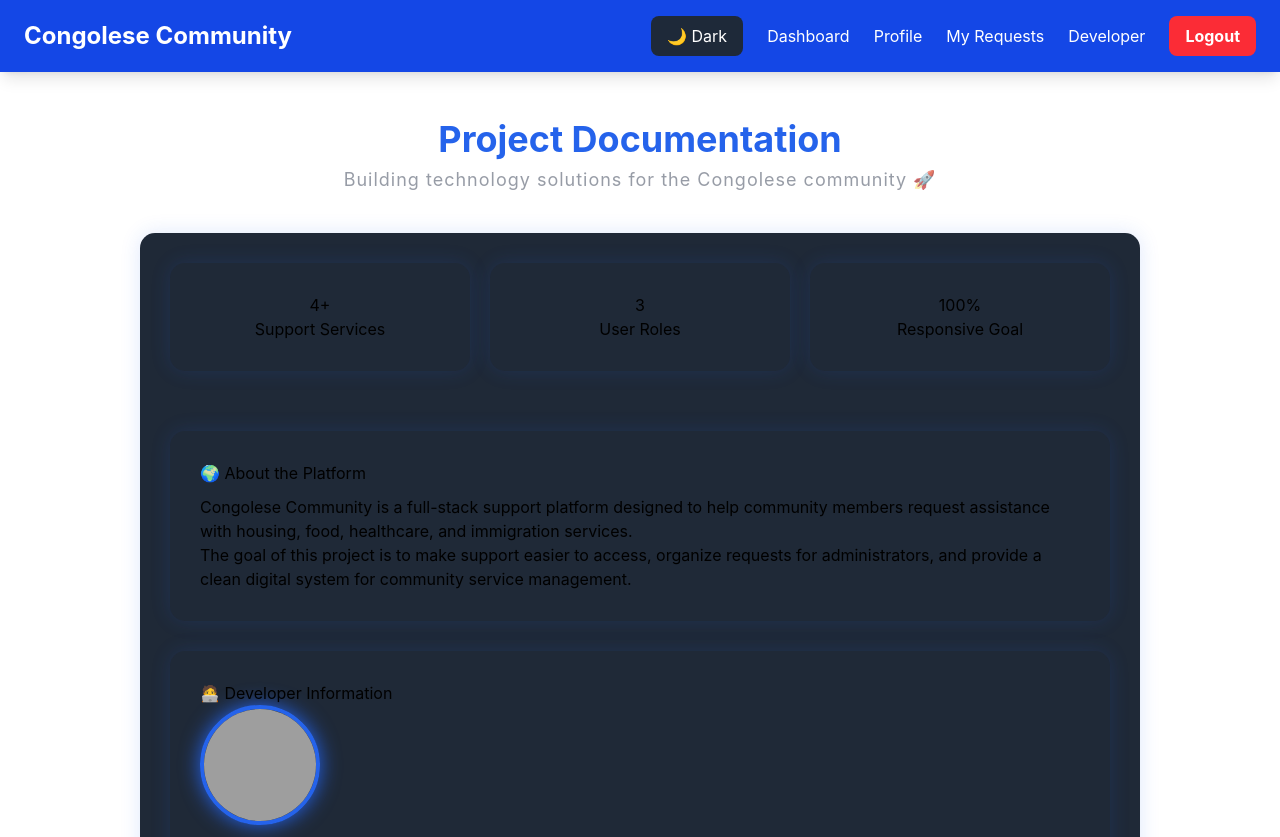
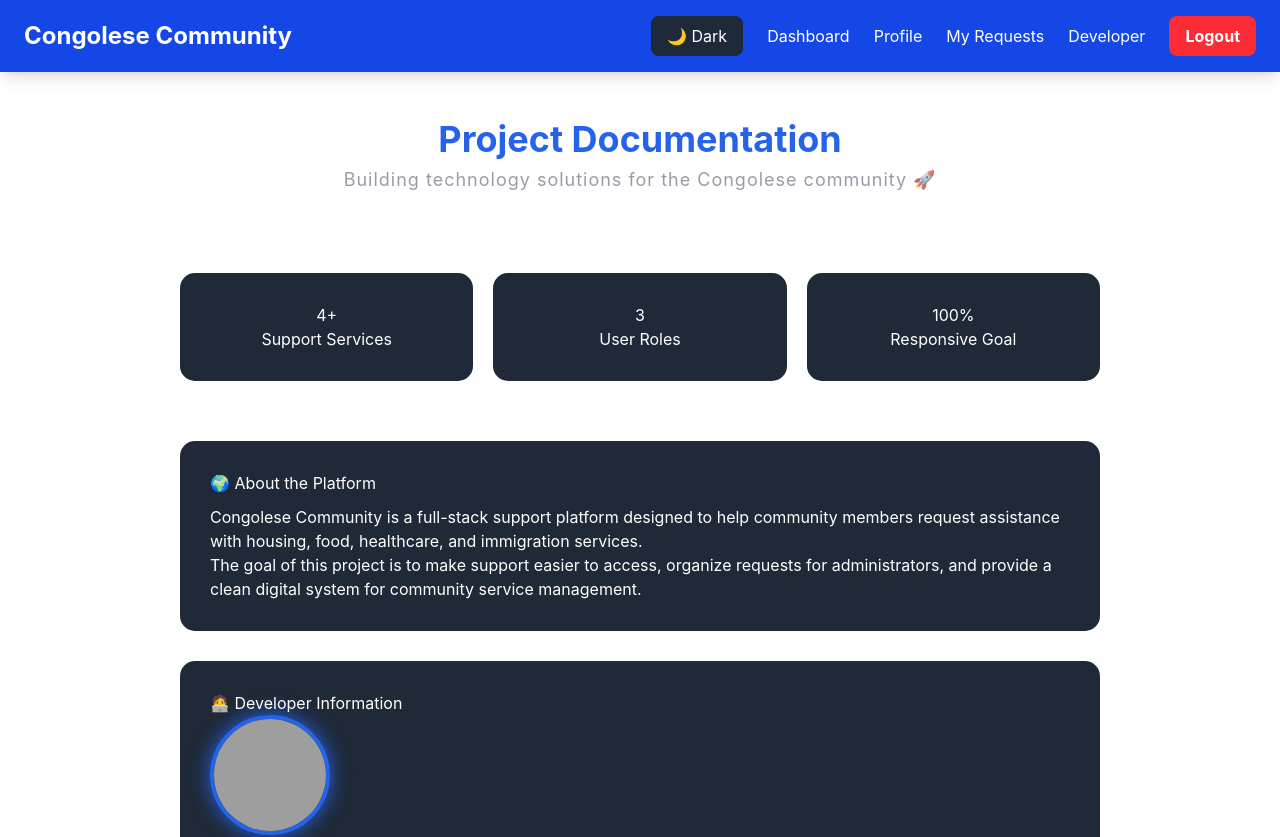
Before and after one commit to joekalala880/congolese-community-platform, a React app in the folder frontend/: page /developer in a window 1280 px wide. Shown: the top 837 px of the page. Built offline with nearby package versions, Linux system fonts and the light colour scheme; grey boxes are pictures that could not be loaded; the HTML template or start-up script is replaced by a standard one.

Commit message:
Fix developer page styling

```diff
--- a/frontend/src/DeveloperPage.jsx
+++ b/frontend/src/DeveloperPage.jsx
@@ -6,21 +6,24 @@ function Developer() {
     padding: "30px",
     borderRadius: "15px",
     marginBottom: "30px",
-    boxShadow: "0 0 20px rgba(37, 99, 235, 0.15)",
+    color: "white",
     transition: "0.3s ease",
   };
 
   const hoverUp = (e) => {
     e.currentTarget.style.transform = "translateY(-5px)";
+    e.currentTarget.style.boxShadow = "0 0 20px rgba(37, 99, 235, 0.25)";
   };
 
   const hoverDown = (e) => {
     e.currentTarget.style.transform = "translateY(0px)";
+    e.currentTarget.style.boxShadow = "none";
   };
 
   return (
     <>
       <Navbar />
+
       <style>
         {`
           @keyframes pulse {
@@ -31,8 +34,20 @@ function Developer() {
         `}
       </style>
 
-      <div style={{ textAlign: "center", marginTop: "40px", marginBottom: "40px" }}>
-        <h1 style={{ color: "#2563eb", fontSize: "36px", fontWeight: "bold" }}>
+      <div
+        style={{
+          textAlign: "center",
+          marginTop: "40px",
+          marginBottom: "40px",
+        }}
+      >
+        <h1
+          style={{
+            color: "#2563eb",
+            fontSize: "36px",
+            fontWeight: "bold",
+          }}
+        >
           Project Documentation
         </h1>
 
@@ -50,14 +65,10 @@ function Developer() {
 
       <div
         style={{
-    backgroundColor: "#1f2937",
-    padding: "30px",
-    borderRadius: "15px",
-    marginBottom: "30px",
+          padding: "40px",
           maxWidth: "1000px",
-    margin: "0 auto 30px auto",
-    boxShadow: "0 0 20px rgba(37, 99, 235, 0.15)",
-    transition: "0.3s ease",
+          margin: "auto",
+          color: "white",
         }}
       >
         <div
@@ -68,24 +79,41 @@ function Developer() {
             marginBottom: "30px",
           }}
         >
-          <div style={{ ...cardStyle, textAlign: "center" }} onMouseOver={hoverUp} onMouseOut={hoverDown}>
+          <div
+            style={{ ...cardStyle, textAlign: "center" }}
+            onMouseOver={hoverUp}
+            onMouseOut={hoverDown}
+          >
             <h2>4+</h2>
             <p>Support Services</p>
           </div>
 
-          <div style={{ ...cardStyle, textAlign: "center" }} onMouseOver={hoverUp} onMouseOut={hoverDown}>
+          <div
+            style={{ ...cardStyle, textAlign: "center" }}
+            onMouseOver={hoverUp}
+            onMouseOut={hoverDown}
+          >
             <h2>3</h2>
             <p>User Roles</p>
           </div>
 
-          <div style={{ ...cardStyle, textAlign: "center" }} onMouseOver={hoverUp} onMouseOut={hoverDown}>
+          <div
+            style={{ ...cardStyle, textAlign: "center" }}
+            onMouseOver={hoverUp}
+            onMouseOut={hoverDown}
+          >
             <h2>100%</h2>
             <p>Responsive Goal</p>
           </div>
         </div>
 
-        <div style={{ ...cardStyle, textAlign: "left" }} onMouseOver={hoverUp} onMouseOut={hoverDown}>
+        <div
+          style={{ ...cardStyle, textAlign: "left" }}
+          onMouseOver={hoverUp}
+          onMouseOut={hoverDown}
+        >
           <h2>🌍 About the Platform</h2>
+
           <p style={{ marginTop: "10px" }}>
             Congolese Community is a full-stack support platform designed to help
             community members request assistance with housing, food, healthcare,
@@ -123,19 +151,26 @@ function Developer() {
             }}
           />
 
-          <p><strong>Name:</strong> Joel Kalala</p>
-          <p><strong>Major:</strong> Computer Science</p>
-          <p><strong>Role:</strong> Full-Stack MERN Developer</p>
+          <p>
+            <strong>Name:</strong> Joel Kalala
+          </p>
+          <p>
+            <strong>Major:</strong> Computer Science
+          </p>
+          <p>
+            <strong>Role:</strong> Full-Stack MERN Developer
+          </p>
 
           <p>
             This platform was designed and developed to help the Congolese
-            community access housing, immigration, food assistance, and
-            healthcare support services.
+            community access housing, immigration, food assistance, and healthcare
+            support services.
           </p>
         </div>
 
         <div style={cardStyle} onMouseOver={hoverUp} onMouseOut={hoverDown}>
           <h2>⚙️ Technologies Used</h2>
+
           <ul>
             <li>React.js and Vite frontend</li>
             <li>Node.js and Express backend</li>
@@ -148,6 +183,7 @@ function Developer() {
 
         <div style={cardStyle} onMouseOver={hoverUp} onMouseOut={hoverDown}>
           <h2>📄 Project Features</h2>
+
           <ul>
             <li>User authentication system</li>
             <li>Admin dashboard</li>
@@ -160,8 +196,12 @@ function Developer() {
         <div style={cardStyle} onMouseOver={hoverUp} onMouseOut={hoverDown}>
           <h2>📬 Contact & Portfolio</h2>
 
-          <p><strong>Developer:</strong> Joel Kalala</p>
-          <p><strong>Email:</strong> kalalajoel27@gmail.com</p>
+          <p>
+            <strong>Developer:</strong> Joel Kalala
+          </p>
+          <p>
+            <strong>Email:</strong> kalalajoel27@gmail.com
+          </p>
 
           <p>
             <strong>GitHub:</strong>{" "}
@@ -176,7 +216,8 @@ function Developer() {
           </p>
 
           <p>
-            <strong>Project Type:</strong> Full-Stack MERN Community Support Platform
+            <strong>Project Type:</strong> Full-Stack MERN Community Support
+            Platform
           </p>
 
           <div style={{ marginTop: "20px" }}>
@@ -238,6 +279,7 @@ function Developer() {
 
         <div style={cardStyle} onMouseOver={hoverUp} onMouseOut={hoverDown}>
           <h2>🚀 Future Improvements</h2>
+
           <ul>
             <li>MongoDB Atlas production database</li>
             <li>Backend deployment on Render or Railway</li>
@@ -249,19 +291,8 @@ function Developer() {
             <li>Community announcements system</li>
           </ul>
         </div>
-      </div>
-      <div
-  style={{
-    backgroundColor: "#1f2937",
-    padding: "30px",
-    borderRadius: "15px",
-    marginBottom: "30px",
-    boxShadow: "0 0 20px rgba(37, 99, 235, 0.15)",
-    transition: "0.3s ease",
-  }}
-  onMouseOver={hoverUp}
-  onMouseOut={hoverDown}
->
+
+        <div style={cardStyle} onMouseOver={hoverUp} onMouseOut={hoverDown}>
           <h2>🟢 System Status</h2>
 
           <p>✅ Frontend Deployment: Online</p>
@@ -270,6 +301,7 @@ function Developer() {
           <p>✅ Authentication System: Running</p>
           <p>🟡 MongoDB Atlas: Future Upgrade</p>
           <p>🟡 Backend API Hosting: In Progress</p>
+        </div>
       </div>
 
       <footer
```
Lines whose indentation alone changed are shown as unchanged.
